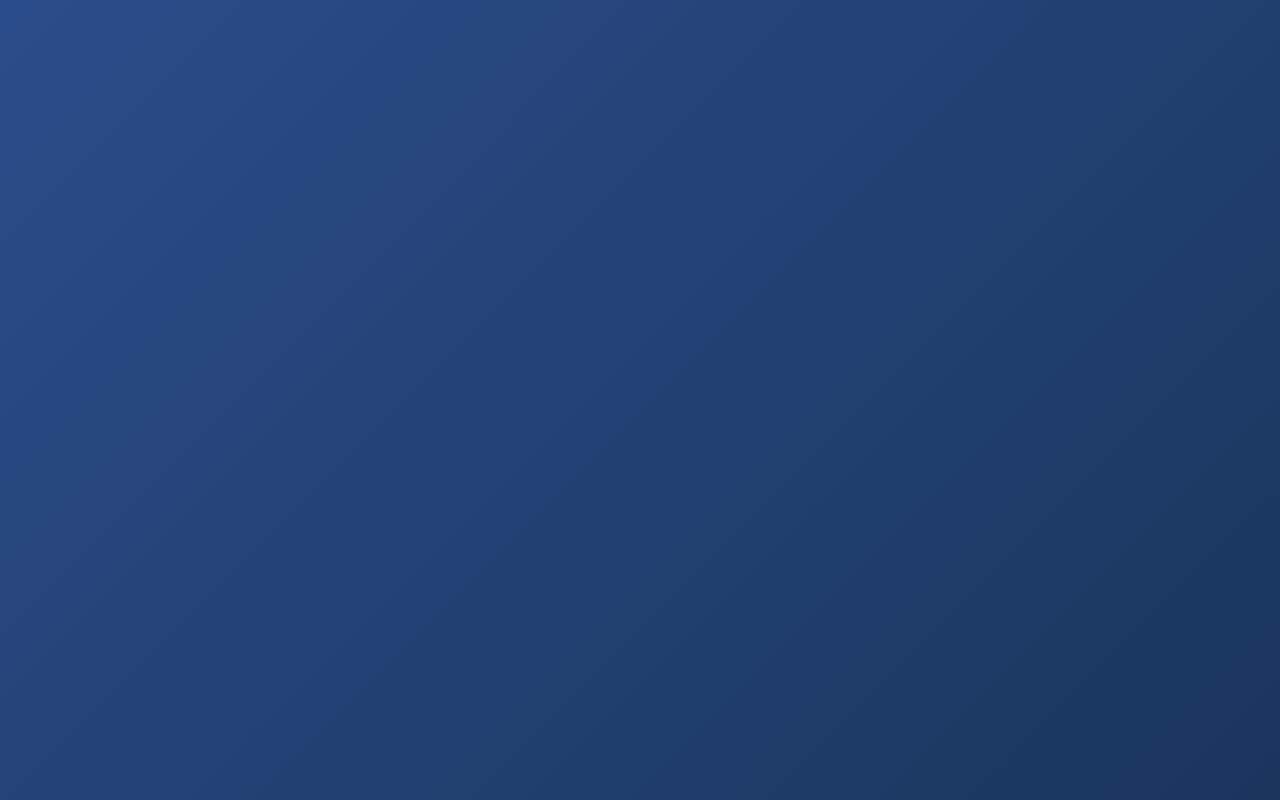
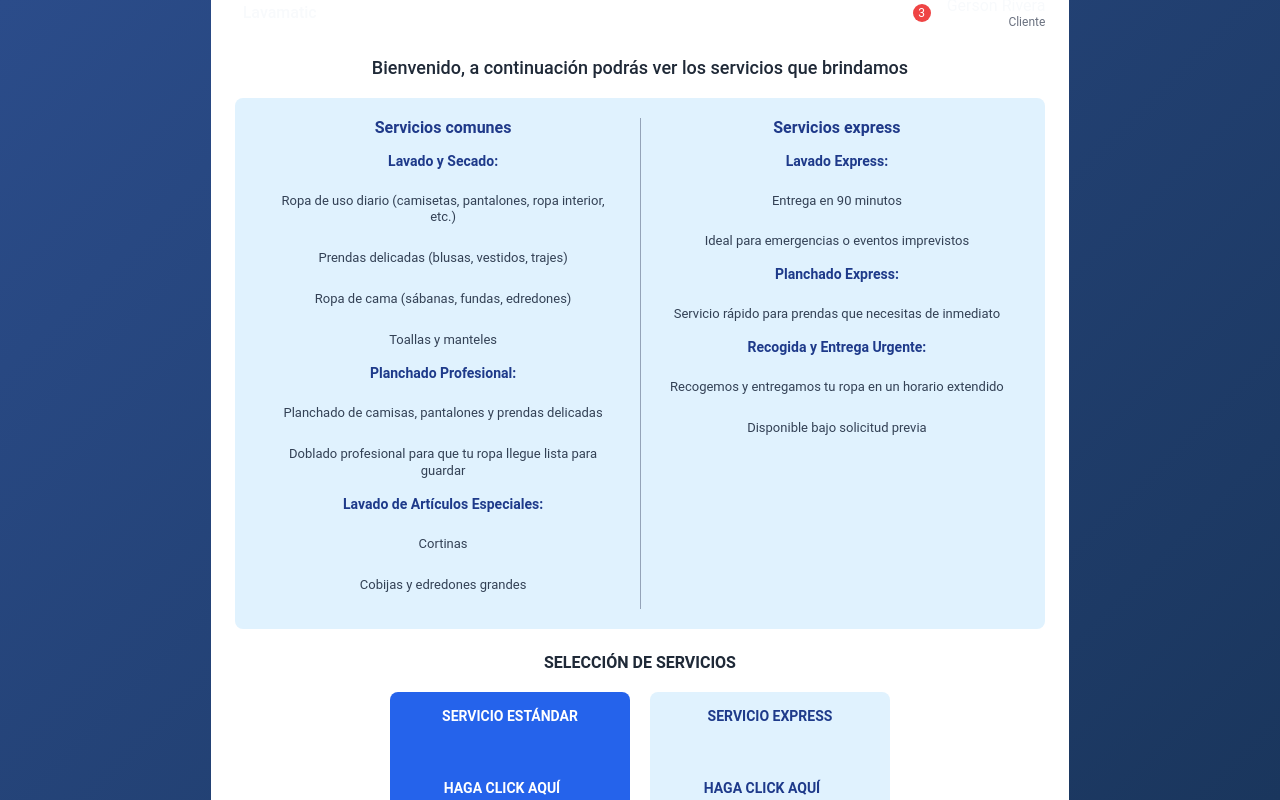
Before and after one commit to Xrivera27/LavamaticFrontend, a Vue app: page /dashboard in a window 1280 px wide. Before the commit this address had no page. Built offline with nearby package versions, Linux system fonts and the light colour scheme.

Commit message:
Se creo el dashboard de clientes

```diff
--- /dev/null
+++ b/src/components/Dashboardcliente.vue
@@ -0,0 +1,321 @@
+<template>
+    <div class="dashboard-container">
+      <div class="main-content">
+        <!-- Header con logo y usuario -->
+        <div class="header">
+          <div class="logo">
+            <i class="fa fa-tshirt"></i>
+            <span>Lavamatic</span>
+          </div>
+          <div class="notifications">
+            <i class="fa fa-bell"></i>
+            <span class="notification-badge">3</span>
+          </div>
+          <div class="user-info">
+            <span>Gerson Rivera</span>
+            <span class="user-role">Cliente</span>
+          </div>
+        </div>
+
+        <!-- Título principal -->
+        <div class="welcome-title">
+          <h1>Bienvenido, a continuación podrás ver los servicios que brindamos</h1>
+        </div>
+
+        <!-- Categorías de servicios -->
+        <div class="services-categories">
+          <div class="service-column">
+            <h2>Servicios comunes</h2>
+
+            <div class="service-group">
+              <h3>Lavado y Secado:</h3>
+              <p>Ropa de uso diario (camisetas, pantalones, ropa interior, etc.)</p>
+              <p>Prendas delicadas (blusas, vestidos, trajes)</p>
+              <p>Ropa de cama (sábanas, fundas, edredones)</p>
+              <p>Toallas y manteles</p>
+            </div>
+
+            <div class="service-group">
+              <h3>Planchado Profesional:</h3>
+              <p>Planchado de camisas, pantalones y prendas delicadas</p>
+              <p>Doblado profesional para que tu ropa llegue lista para guardar</p>
+            </div>
+
+            <div class="service-group">
+              <h3>Lavado de Artículos Especiales:</h3>
+              <p>Cortinas</p>
+              <p>Cobijas y edredones grandes</p>
+            </div>
+          </div>
+
+          <div class="vertical-divider"></div>
+
+          <div class="service-column">
+            <h2>Servicios express</h2>
+
+            <div class="service-group">
+              <h3>Lavado Express:</h3>
+              <p>Entrega en 90 minutos</p>
+              <p>Ideal para emergencias o eventos imprevistos</p>
+            </div>
+
+            <div class="service-group">
+              <h3>Planchado Express:</h3>
+              <p>Servicio rápido para prendas que necesitas de inmediato</p>
+            </div>
+
+            <div class="service-group">
+              <h3>Recogida y Entrega Urgente:</h3>
+              <p>Recogemos y entregamos tu ropa en un horario extendido</p>
+              <p>Disponible bajo solicitud previa</p>
+            </div>
+          </div>
+        </div>
+
+        <!-- Selección de servicios -->
+        <div class="service-selection">
+          <h2 class="selection-title">SELECCIÓN DE SERVICIOS</h2>
+
+          <div class="service-cards">
+            <div class="service-card standard" @click="navigateToService('estandar')">
+              <h3>SERVICIO ESTÁNDAR</h3>
+              <div class="action-button">
+                <span>HAGA CLICK AQUÍ</span>
+                <i class="fa fa-eye"></i>
+              </div>
+            </div>
+
+            <div class="service-card express" @click="navigateToService('express')">
+              <h3>SERVICIO EXPRESS</h3>
+              <div class="action-button">
+                <span>HAGA CLICK AQUÍ</span>
+                <i class="fa fa-eye"></i>
+              </div>
+            </div>
+          </div>
+        </div>
+      </div>
+    </div>
+  </template>
+
+  <script>
+  export default {
+    name: 'DashboardPage',
+    data() {
+      return {
+        userName: 'Gerson Rivera',
+        userRole: 'Cliente',
+        notificationCount: 3
+      };
+    },
+    methods: {
+      navigateToService(tipo) {
+        this.$router.push({
+          name: 'servicios',
+          query: { tipo }
+        });
+      }
+    }
+  };
+  </script>
+
+  <style scoped>
+  .dashboard-container {
+    font-family: 'Roboto', sans-serif;
+    background-color: #ffffff;
+    min-height: 100vh;
+  }
+
+  .main-content {
+    max-width: 1024px;
+    margin: 0 auto;
+    padding: 16px 24px;
+  }
+
+  /* Header */
+  .header {
+    display: flex;
+    justify-content: space-between;
+    align-items: center;
+    padding: 8px 0;
+  }
+
+  .logo {
+    display: flex;
+    align-items: center;
+    gap: 8px;
+    font-weight: 500;
+  }
+
+  .logo i {
+    font-size: 20px;
+    color: #2563EB;
+  }
+
+  .notifications {
+    position: relative;
+    margin-left: auto;
+    margin-right: 24px;
+  }
+
+  .notification-badge {
+    position: absolute;
+    top: -8px;
+    right: -8px;
+    background-color: #ef4444;
+    color: white;
+    border-radius: 50%;
+    width: 18px;
+    height: 18px;
+    font-size: 12px;
+    display: flex;
+    justify-content: center;
+    align-items: center;
+  }
+
+  .user-info {
+    display: flex;
+    flex-direction: column;
+    align-items: flex-end;
+  }
+
+  .user-role {
+    font-size: 12px;
+    color: #6b7280;
+  }
+
+  /* Welcome title */
+  .welcome-title {
+    text-align: center;
+    margin: 20px 0;
+  }
+
+  .welcome-title h1 {
+    font-size: 18px;
+    font-weight: 500;
+    color: #1f2937;
+  }
+
+  /* Services categories */
+  .services-categories {
+    display: flex;
+    background-color: #e0f2fe;
+    border-radius: 8px;
+    padding: 20px;
+    margin-bottom: 24px;
+  }
+
+  .service-column {
+    flex: 1;
+    padding: 0 16px;
+  }
+
+  .service-column h2 {
+    text-align: center;
+    font-size: 16px;
+    font-weight: 600;
+    margin-bottom: 16px;
+    color: #1e3a8a;
+  }
+
+  .vertical-divider {
+    width: 1px;
+    background-color: #94a3b8;
+    margin: 0 8px;
+  }
+
+  .service-group {
+    margin-bottom: 16px;
+  }
+
+  .service-group h3 {
+    font-size: 14px;
+    font-weight: 600;
+    margin-bottom: 4px;
+    color: #1e3a8a;
+  }
+
+  .service-group p {
+    margin-bottom: 4px;
+    font-size: 13px;
+    color: #334155;
+    line-height: 1.3;
+  }
+
+  /* Service selection */
+  .service-selection {
+    margin-top: 24px;
+  }
+
+  .selection-title {
+    text-align: center;
+    font-size: 16px;
+    font-weight: 600;
+    margin-bottom: 20px;
+    color: #1f2937;
+  }
+
+  .service-cards {
+    display: flex;
+    gap: 20px;
+    justify-content: center;
+  }
+
+  .service-card {
+    width: 240px;
+    height: 120px;
+    border-radius: 8px;
+    padding: 16px;
+    display: flex;
+    flex-direction: column;
+    align-items: center;
+    justify-content: flex-start;
+    cursor: pointer;
+    transition: transform 0.2s;
+    position: relative;
+  }
+
+  .service-card:hover {
+    transform: translateY(-4px);
+  }
+
+  .service-card.standard {
+    background-color: #2563EB;
+    color: white;
+    position: relative;
+  }
+
+  .service-card.express {
+    background-color: #e0f2fe;
+    color: #1e3a8a;
+    position: relative;
+  }
+
+  .service-card h3 {
+    font-size: 14px;
+    font-weight: 600;
+    margin-bottom: 30px;
+  }
+
+  .action-button {
+    display: flex;
+    align-items: center;
+    gap: 8px;
+    font-weight: 600;
+    position: absolute;
+    bottom: 16px;
+    font-size: 14px;
+  }
+
+  .service-card.standard .action-button {
+    color: white;
+  }
+
+  .service-card.express .action-button {
+    color: #1e3a8a;
+  }
+
+  .fa-eye {
+    margin-left: 8px;
+  }
+  </style>
--- a/src/router/index.js
+++ b/src/router/index.js
@@ -2,6 +2,7 @@ import { createRouter, createWebHistory } from 'vue-router'
 import LoginForm from '../components/LoginForm.vue'
 import RegisterForm from '../components/RegisterForm.vue'
 import ServiciosPage from '../components/ServiciosPage.vue'
+import DashboardCliente from '../components/Dashboardcliente.vue'
 
 const routes = [
   {
@@ -12,6 +13,12 @@ const routes = [
     path: '/login',
     name: 'login',
     component: LoginForm
+  },
+
+  {
+    path: '/dashboard',
+    name: 'dashboard',
+    component: DashboardCliente
   },
   {
     path: '/register',
```
